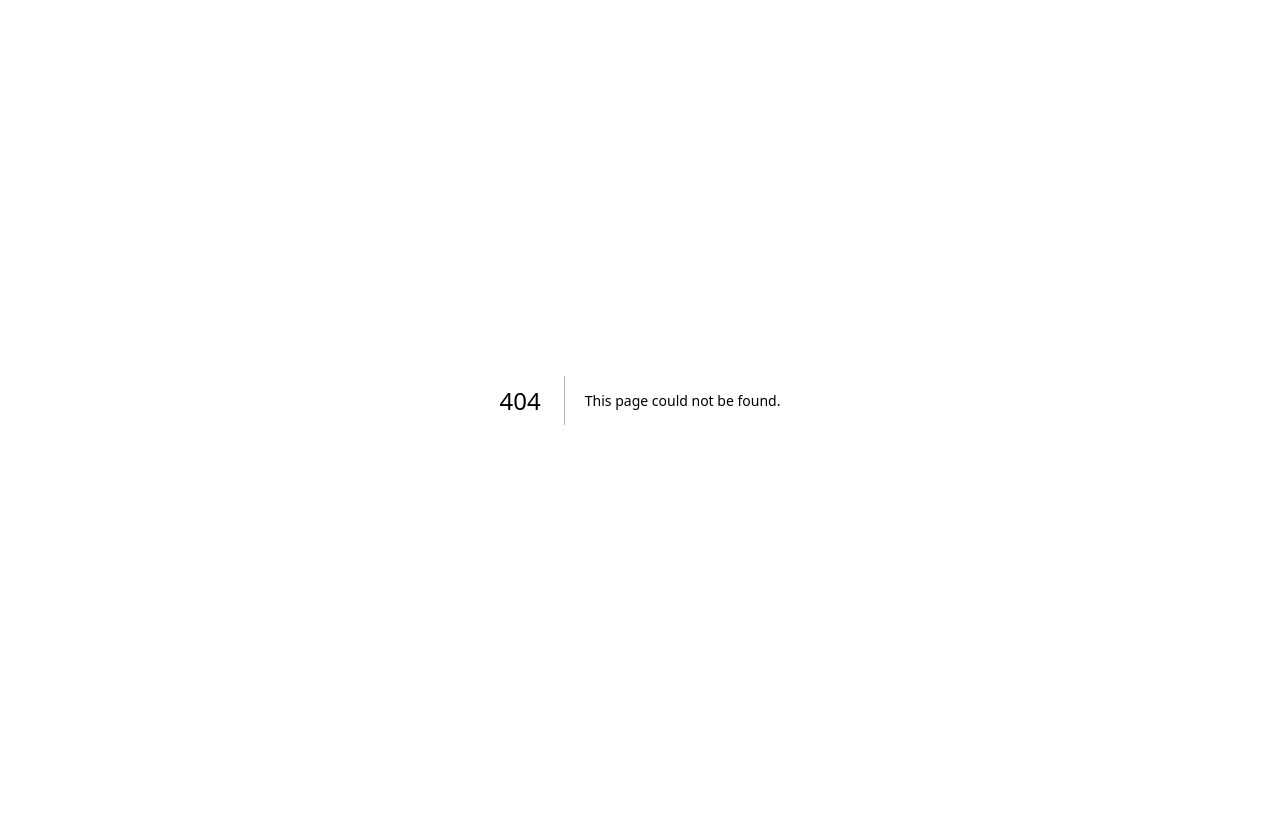
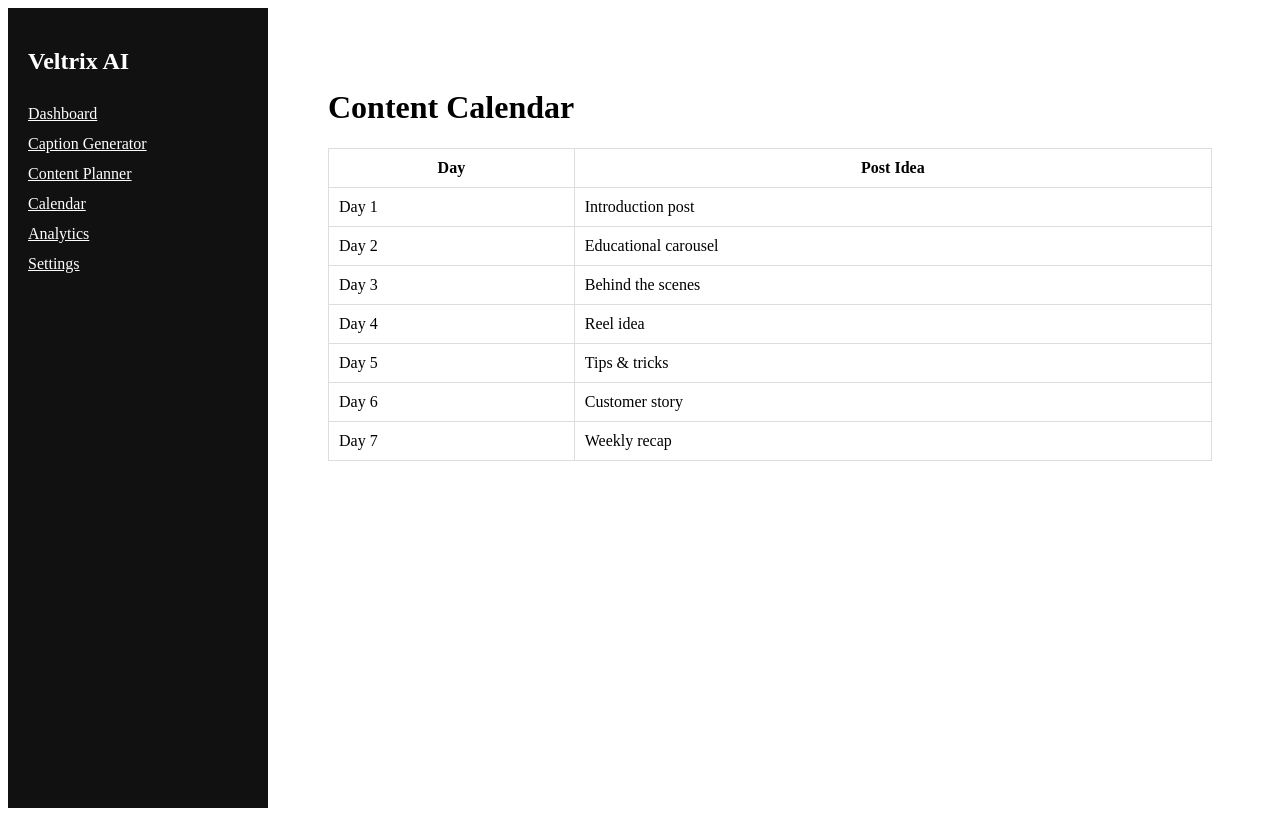
Before and after one commit to syedfaraz0099-sketch/veltrix-social-ai, a Next.js app in the folder frontend/: page /dashboard/calendar in a window 1280 px wide. Before the commit this address had no page. Built offline with nearby package versions, Linux system fonts and the light colour scheme.

Commit message:
Create page.tsx

```diff
--- /dev/null
+++ b/frontend/app/dashboard/calendar/page.tsx
@@ -0,0 +1,45 @@
+"use client"
+
+import { useState } from "react"
+
+export default function CalendarPage() {
+
+  const [posts] = useState([
+    { day: "Day 1", idea: "Introduction post" },
+    { day: "Day 2", idea: "Educational carousel" },
+    { day: "Day 3", idea: "Behind the scenes" },
+    { day: "Day 4", idea: "Reel idea" },
+    { day: "Day 5", idea: "Tips & tricks" },
+    { day: "Day 6", idea: "Customer story" },
+    { day: "Day 7", idea: "Weekly recap" }
+  ])
+
+  return (
+    <div style={{ padding: "20px" }}>
+      <h1>Content Calendar</h1>
+
+      <table style={{ width: "100%", marginTop: "20px", borderCollapse: "collapse" }}>
+        <thead>
+          <tr>
+            <th style={{ border: "1px solid #ddd", padding: "10px" }}>Day</th>
+            <th style={{ border: "1px solid #ddd", padding: "10px" }}>Post Idea</th>
+          </tr>
+        </thead>
+
+        <tbody>
+          {posts.map((post, index) => (
+            <tr key={index}>
+              <td style={{ border: "1px solid #ddd", padding: "10px" }}>
+                {post.day}
+              </td>
+              <td style={{ border: "1px solid #ddd", padding: "10px" }}>
+                {post.idea}
+              </td>
+            </tr>
+          ))}
+        </tbody>
+      </table>
+
+    </div>
+  )
+}
```
